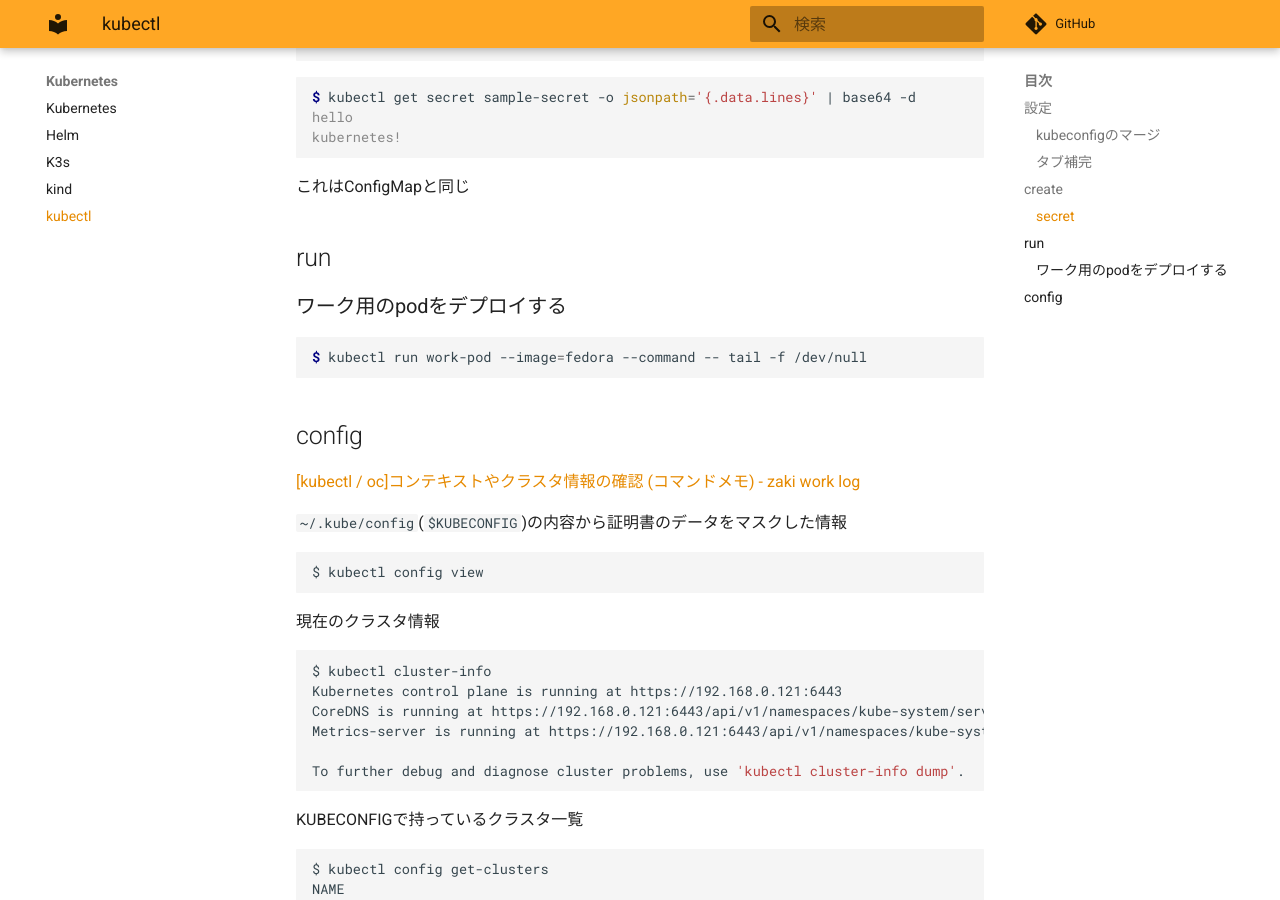
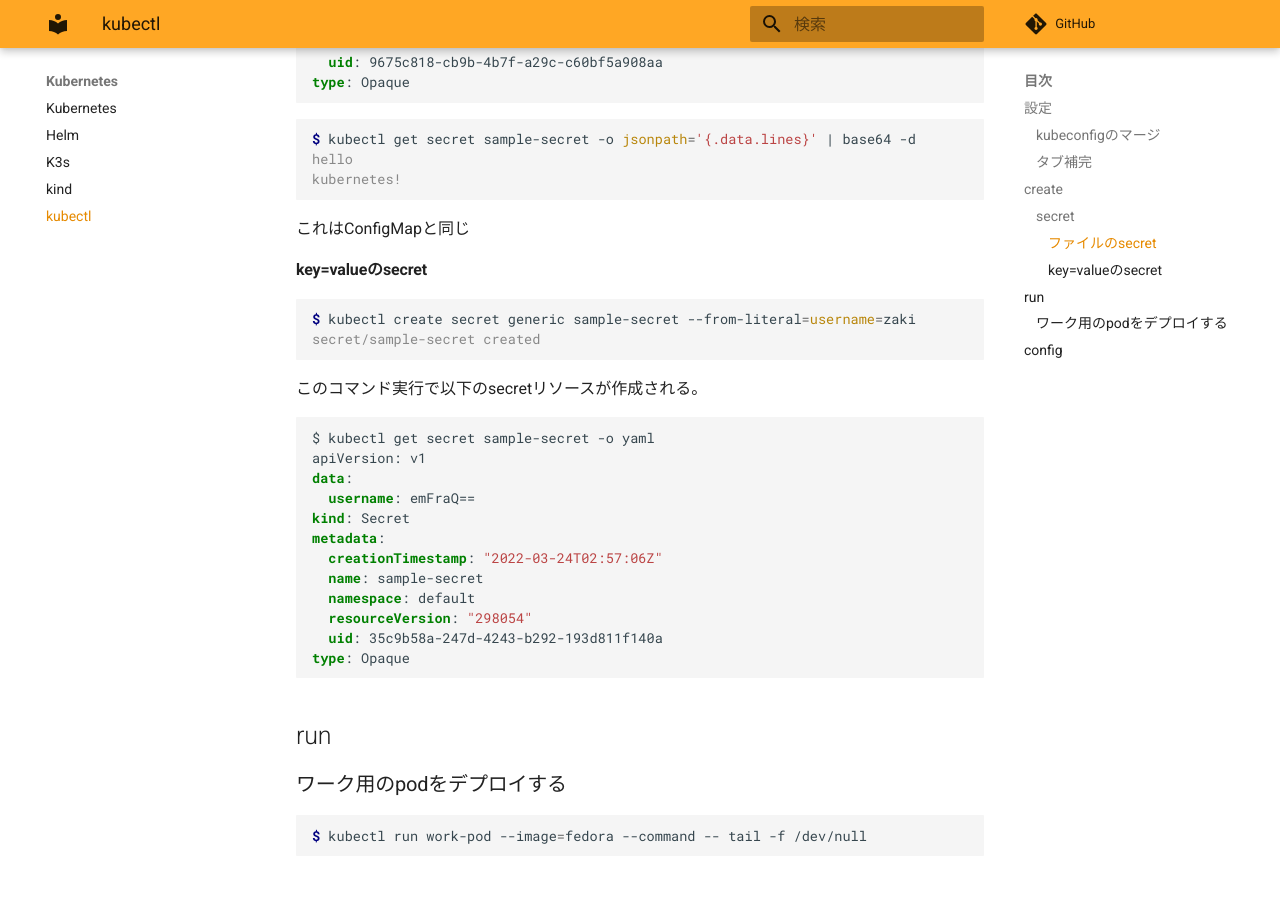
Before and after one commit to zaki-lknr/docs, an MkDocs documentation site: the page built from docs/Kubernetes/kubectl.md, in a window 1280 px wide and 900 px high, scrolled down 1249 px. Built offline with MkDocs 1.6.1 and Material for MkDocs 9.7.7, drawn with Linux system fonts in a browser that asks for light colours; comment, search, counter and statistics services are not loaded.

Commit message:
add: k8s/kubectl: secret作成(key=value)

````diff
--- a/docs/Kubernetes/kubectl.md
+++ b/docs/Kubernetes/kubectl.md
@@ -25,6 +25,8 @@ complete -o default -F __start_kubectl kc
 ## create
 
 ### secret
+
+#### ファイルのsecret
 
 キー名: ファイル内容のsecret作る
 
@@ -61,6 +63,30 @@ kubernetes!
 ```
 
 これはConfigMapと同じ
+
+#### key=valueのsecret
+
+```console
+$ kubectl create secret generic sample-secret --from-literal=username=zaki
+secret/sample-secret created
+```
+
+このコマンド実行で以下のsecretリソースが作成される。
+
+```yaml
+$ kubectl get secret sample-secret -o yaml
+apiVersion: v1
+data:
+  username: emFraQ==
+kind: Secret
+metadata:
+  creationTimestamp: "2022-03-24T02:57:06Z"
+  name: sample-secret
+  namespace: default
+  resourceVersion: "298054"
+  uid: 35c9b58a-247d-4243-b292-193d811f140a
+type: Opaque
+```
 
 ## run
 
````
